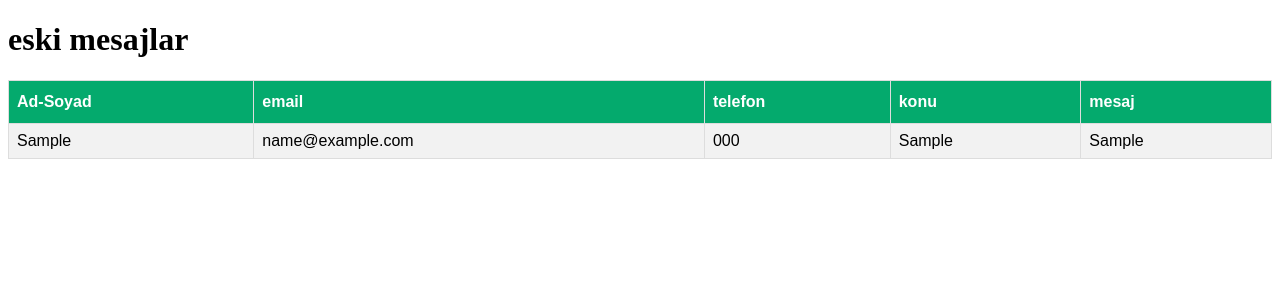
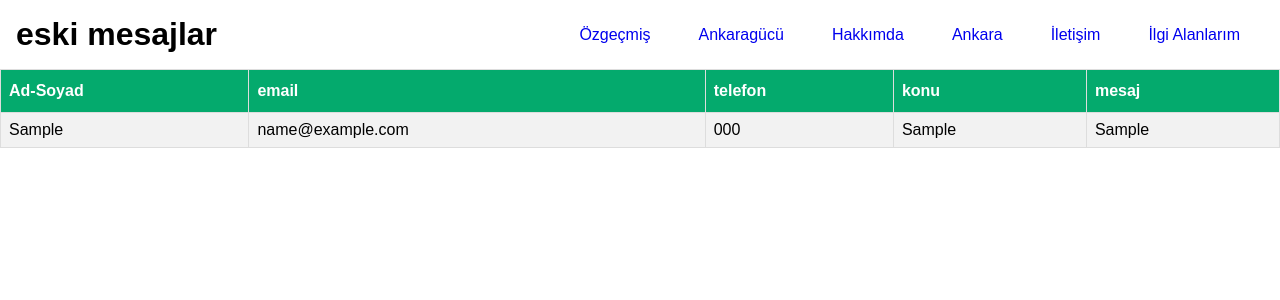
Before and after one commit to ayseverda/odevimm, a PHP site: page /htmlsayf/contactveri.php in a window 1280 px wide. Shown: the top 300 px of the page. Run offline with PHP 8.4, Linux system fonts and the light colour scheme; tables that the repository leaves empty or names only in its code hold one stand-in row (values such as "Sample post").

Commit message:
update17

```diff
--- a/htdocs/htmlsayf/contactveri.php
+++ b/htdocs/htmlsayf/contactveri.php
@@ -24,11 +24,104 @@
   background-color: #04AA6D;
   color: white;
 }
+
+
+* {
+    margin: 0;
+    padding: 0;
+    font-family: 'Poppins', sans-serif;
+
+}
+
+header {
+    font-family: Arial, "Helvetica Neue", Helvetica, sans-serif;
+    display: flex;
+    justify-content: space-between;
+    align-items: center;
+    text-align: center;
+    padding: 1rem;
+
+}
+
+nav ul {
+    display: flex;
+    flex-direction: row;
+    list-style: none;
+}
+
+nav ul li {
+    padding: 0.5rem;
+
+
+}
+
+nav ul li a {
+
+    text-decoration: none;
+    background-color: #fff;
+    padding: 1rem;
+
+
+
+}
+
+nav ul li a:hover {
+    background-color: rgba(99, 71, 146, 0.253);
+
+
+}
+
+
+.fab {
+    padding: 8px;
+    font-size: 30px;
+    width: 32px;
+    text-align: center;
+    text-decoration: none;
+    margin: 5px 2px;
+}
+
+.fa-linkedin {
+    background: #007bb5;
+    color: white;
+}
+
+.fa-instagram {
+    background: #125688;
+    color: white;
+}
+
+
 </style>
 </head>
 <body>
 
-<h1>eski mesajlar</h1>
+
+<header>
+        <h1>eski mesajlar</h1>
+        <nav>
+            <ul>
+                <li>
+                    <a href="/htmlsayf/ozgecmis.html">Özgeçmiş</a>
+                </li>
+                <li>
+                    <a href="/htmlsayf/takimimiz.html">Ankaragücü</a>
+                </li>
+                <li>
+                    <a href="/htmlsayf/index.html">Hakkımda</a>
+                </li>
+                <li>
+                    <a href="/htmlsayf/sehrim.html">Ankara</a>
+                </li>
+                <li>
+                    <a href="/htmlsayf/contact.php">İletişim</a>
+                </li>
+                <li>
+                    <a href="/htmlsayf/ilgialan.html">İlgi Alanlarım</a>
+                </li>
+            </ul>
+        </nav>
+    </header>
 
 <table id="customers">
   <tr>
```
